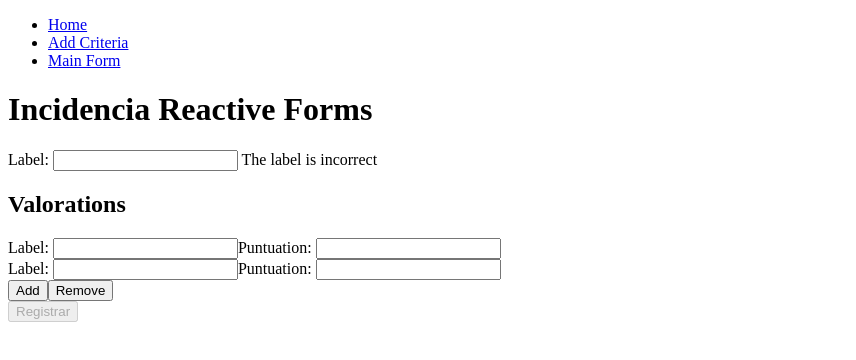
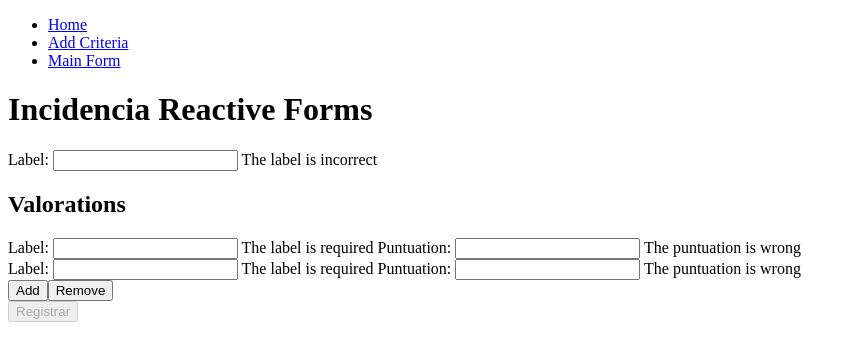
Before and after one commit to obassols/DAW-M06, an Angular app in the folder Angular/AtencioClient/: page /addCriteria in a window 1280 px wide. Shown: the top 360 px of the page, without its empty margins (0-856 px from the left). Built offline with nearby package versions, Linux system fonts and the light colour scheme.

Commit message:
Fix label if invalid of form-criteria valorations

```diff
--- a/Angular/AtencioClient/src/app/Projecte/Components/form-criteria/form-criteria.component.html
+++ b/Angular/AtencioClient/src/app/Projecte/Components/form-criteria/form-criteria.component.html
@@ -15,15 +15,15 @@
       <label>Label:
         <input type="text" formControlName="label">
       </label>
-      <!-- <label *ngIf="getControlValorationsLabel().invalid">
+      <label *ngIf="getValorationsLabel(i).invalid">
         The label is required
-      </label> -->
+      </label>
       <label>Puntuation:
         <input type="number" formControlName="puntuation">
       </label>
-      <!-- <label *ngIf="getControlValorationsPuntuation().invalid">
-        The puntuation is required
-      </label> -->
+      <label *ngIf="getValorationsPuntuation(i).invalid">
+        The puntuation is wrong
+      </label>
     </div>
   </div>
   <div>
--- a/Angular/AtencioClient/src/app/Projecte/Components/form-criteria/form-criteria.component.ts
+++ b/Angular/AtencioClient/src/app/Projecte/Components/form-criteria/form-criteria.component.ts
@@ -51,12 +51,12 @@ export class FormCriteriaComponent implements OnInit {
     console.log(this.criteriaForm.value);
   }
 
-  /* getControlValorationsLabel(): any {
-    return this.criteriaForm.get('valorations.label');
+  getValorationsLabel(i: number): any {
+    return this.valorations.at(i).get('label');
   }
 
-  getControlValorationsPuntuation(): any {
-    return this.criteriaForm.get('valorations.puntuation');
-  } */
+  getValorationsPuntuation(i: number): any {
+    return this.valorations.at(i).get('puntuation');
+  }
 
 }
```
